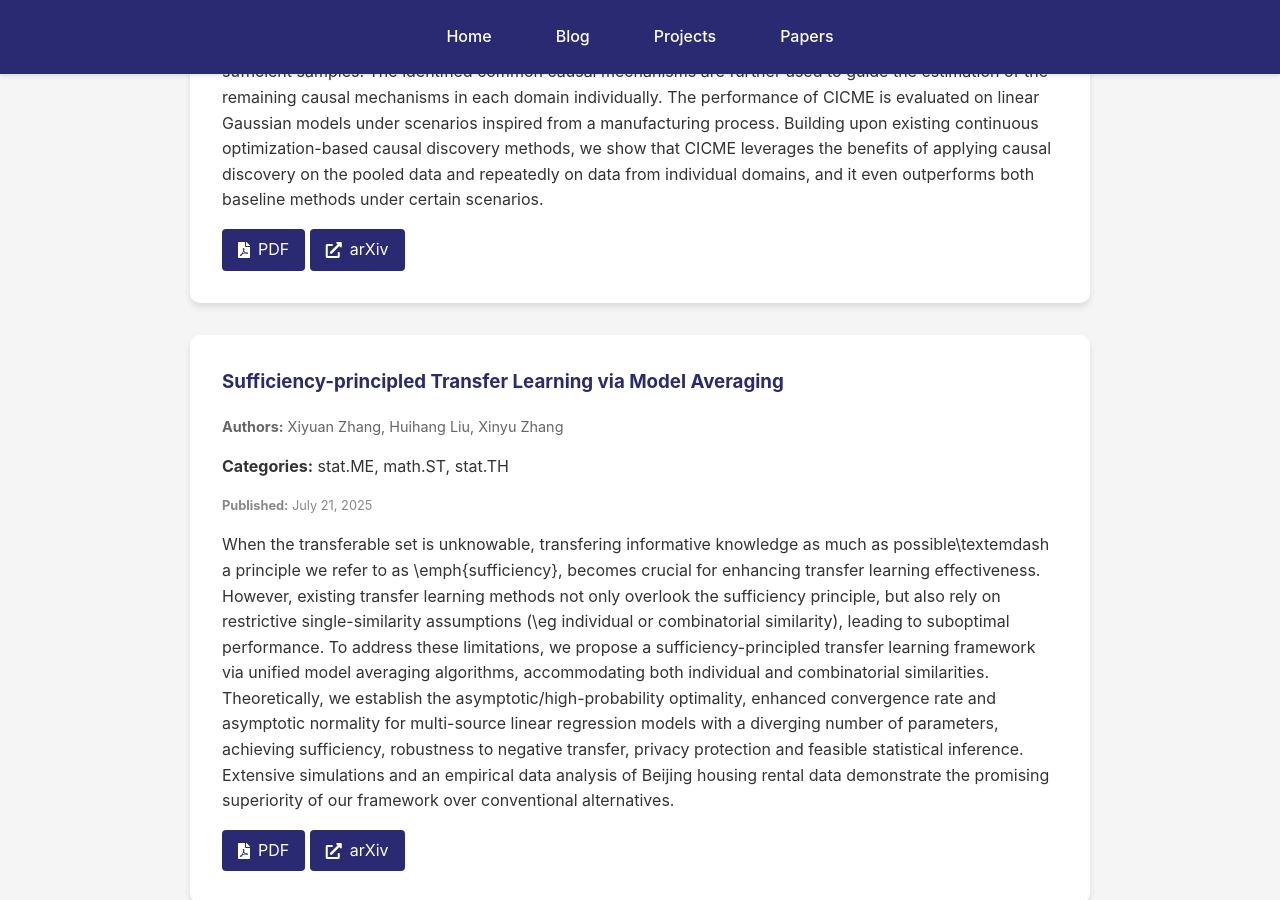
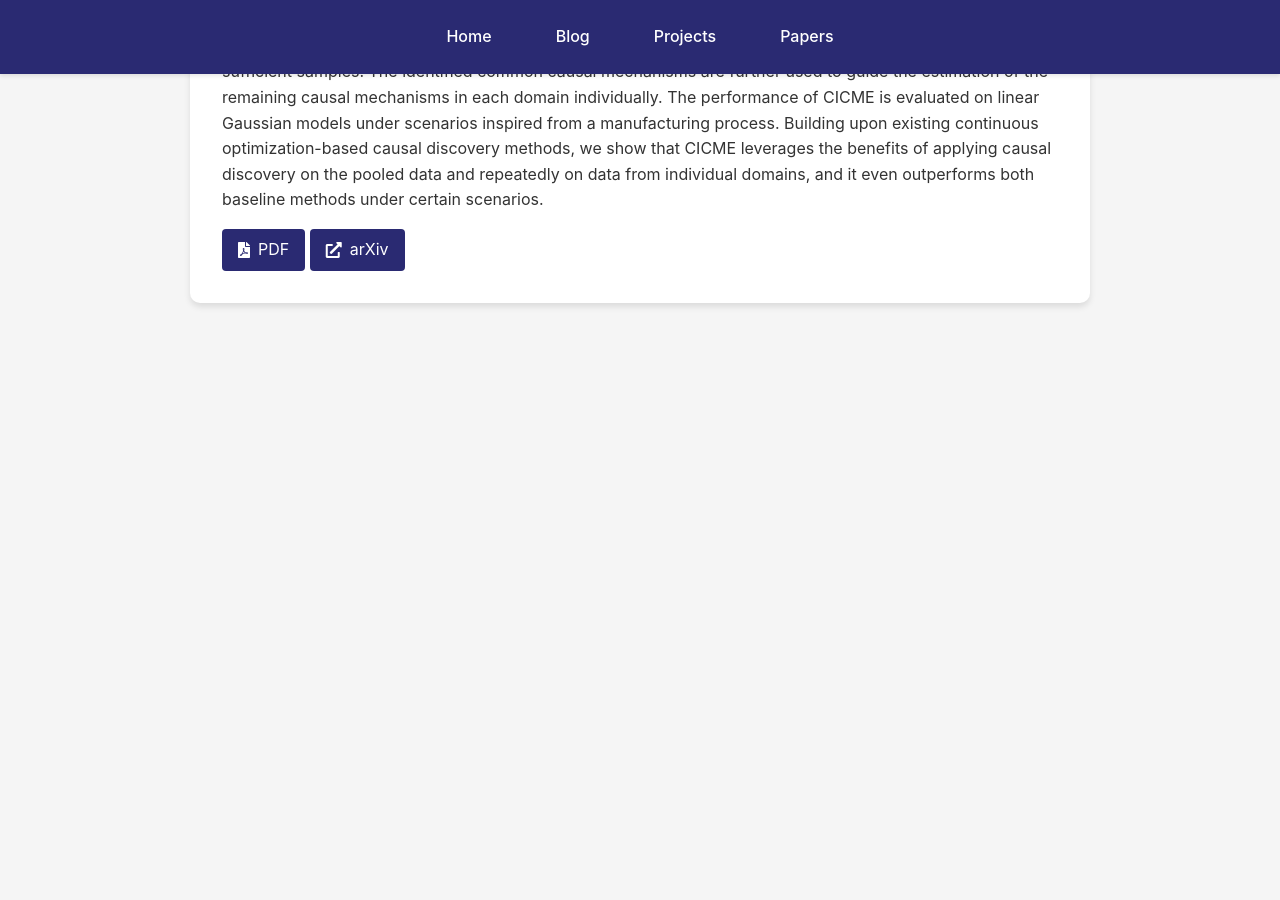
Before and after one commit to kyZhan2002/mypage, a Jekyll site: the page built from papers/index.html, in a window 1280 px wide and 900 px high, scrolled down 2803 px. Built offline with Jekyll 4.4.1, drawn with Linux system fonts in a browser that asks for light colours; after the commit the page ends 3202 px from its top, so only the background shows below that.

Commit message:
Update arXiv papers

```diff
--- a/_data/arxiv_cache.json
+++ b/_data/arxiv_cache.json
@@ -1,5 +1,5 @@
 {
-  "timestamp": 1754444702,
+  "timestamp": 1754531105,
   "papers": [
     {
       "title": "Model Recycling Framework for Multi-Source Data-Free Supervised Transfer\n  Learning",
@@ -66,23 +66,6 @@
       ],
       "pdf_link": "http://arxiv.org/pdf/2507.17792v2",
       "arxiv_url": "http://arxiv.org/abs/2507.17792v2"
-    },
-    {
-      "title": "Sufficiency-principled Transfer Learning via Model Averaging",
-      "authors": [
-        "Xiyuan Zhang",
-        "Huihang Liu",
-        "Xinyu Zhang"
-      ],
-      "abstract": "When the transferable set is unknowable, transfering informative knowledge as\nmuch as possible\\textemdash a principle we refer to as \\emph{sufficiency},\nbecomes crucial for enhancing transfer learning effectiveness. However,\nexisting transfer learning methods not only overlook the sufficiency principle,\nbut also rely on restrictive single-similarity assumptions (\\eg individual or\ncombinatorial similarity), leading to suboptimal performance. To address these\nlimitations, we propose a sufficiency-principled transfer learning framework\nvia unified model averaging algorithms, accommodating both individual and\ncombinatorial similarities. Theoretically, we establish the\nasymptotic/high-probability optimality, enhanced convergence rate and\nasymptotic normality for multi-source linear regression models with a diverging\nnumber of parameters, achieving sufficiency, robustness to negative transfer,\nprivacy protection and feasible statistical inference. Extensive simulations\nand an empirical data analysis of Beijing housing rental data demonstrate the\npromising superiority of our framework over conventional alternatives.",
-      "published": "July 21, 2025",
-      "categories": [
-        "stat.ME",
-        "math.ST",
-        "stat.TH"
-      ],
-      "pdf_link": "http://arxiv.org/pdf/2507.15416v1",
-      "arxiv_url": "http://arxiv.org/abs/2507.15416v1"
     }
   ]
 }
```
